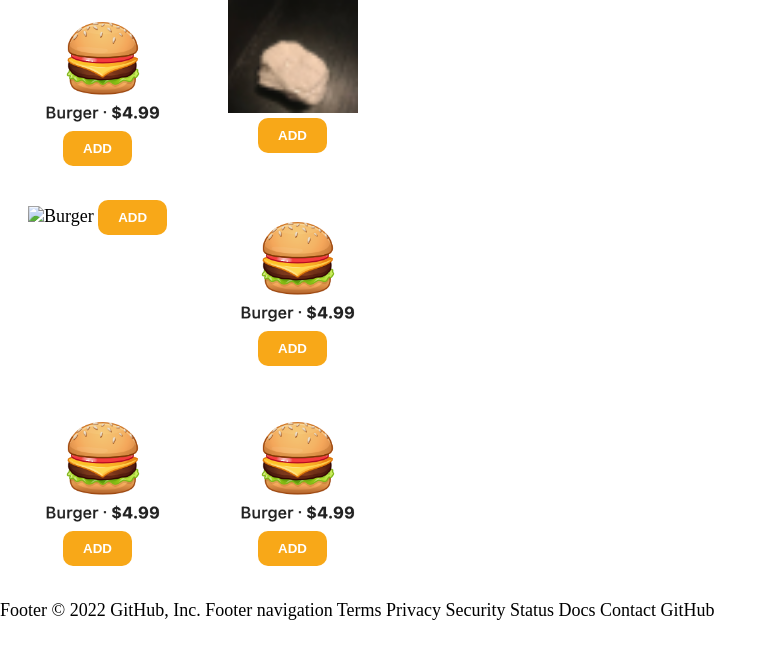
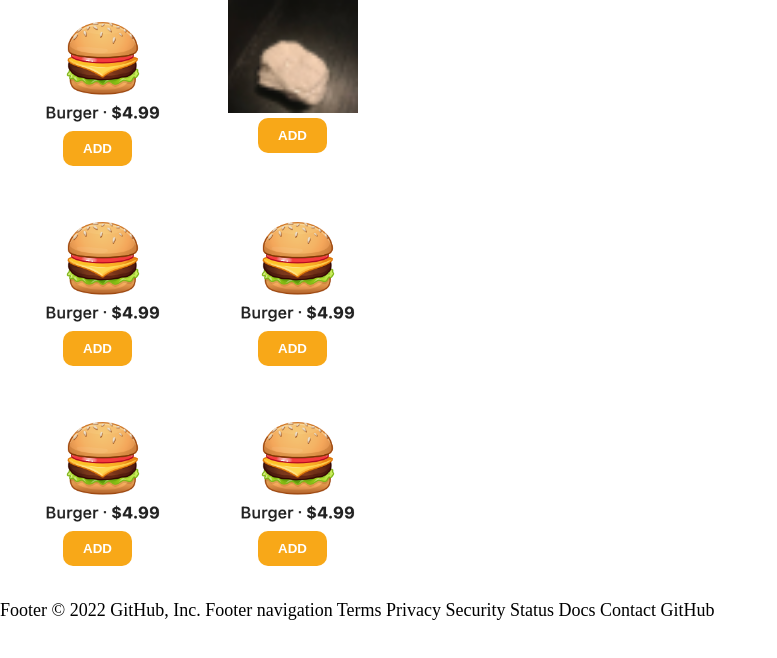
Before and after one commit to Kapussto4ka/Kapussto4ka.github.io, a plain HTML site: page index.html in a window 1280 px wide. Shown: the whole page, without its empty margins (0-777 px from the left). Drawn offline with Linux system fonts and the light colour scheme.

Commit message:
Update index.html

```diff
--- a/index.html
+++ b/index.html
@@ -21,7 +21,7 @@
                 <button class="btn" id="btn2">Add</button>
             </div>
             <div class="item">
-                <img src="2.1.png" alt="Burger" class="img">
+                <img src="1.png" alt="Burger" class="img">
                 <button class="btn" id="btn3">Add</button>
             </div>
             <div class="item">
```
